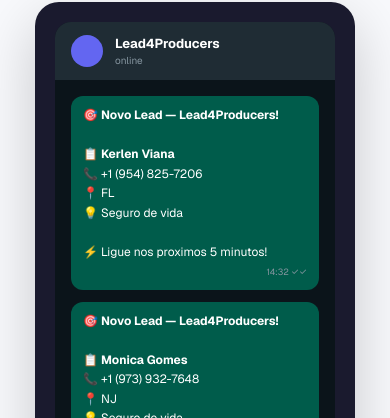
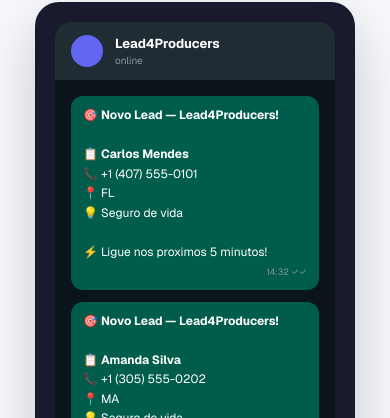
Before and after one commit to leandromesq1580/leadflow, a Next.js app: page / in a window 390 px wide. Shown: the part 3764-4182 px from the top of the page. Built offline with nearby package versions, Linux system fonts and the light colour scheme.

Commit message:
fix: replace ALL real client data with fictional names/phones in mockups and landing page

```diff
--- a/src/app/page.tsx
+++ b/src/app/page.tsx
@@ -185,8 +185,8 @@
                     <div className="rounded-xl px-3 py-2.5 max-w-[260px]" style={{ background: '#005c4b' }}>
                       <p className="text-[12px] text-white leading-relaxed">
                         🎯 <strong>Novo Lead — Lead4Producers!</strong><br/><br/>
-                        📋 <strong>Kerlen Viana</strong><br/>
-                        📞 +1 (954) 825-7206<br/>
+                        📋 <strong>Carlos Mendes</strong><br/>
+                        📞 +1 (407) 555-0101<br/>
                         📍 FL<br/>
                         💡 Seguro de vida<br/><br/>
                         ⚡ Ligue nos proximos 5 minutos!
@@ -196,9 +196,9 @@
                     <div className="rounded-xl px-3 py-2.5 max-w-[260px]" style={{ background: '#005c4b' }}>
                       <p className="text-[12px] text-white leading-relaxed">
                         🎯 <strong>Novo Lead — Lead4Producers!</strong><br/><br/>
-                        📋 <strong>Monica Gomes</strong><br/>
-                        📞 +1 (973) 932-7648<br/>
-                        📍 NJ<br/>
+                        📋 <strong>Amanda Silva</strong><br/>
+                        📞 +1 (305) 555-0202<br/>
+                        📍 MA<br/>
                         💡 Seguro de vida<br/><br/>
                         ⚡ Ligue nos proximos 5 minutos!
                       </p>
```
Also changed, not shown: public/ss-pipeline.png, public/ss-team.png.
